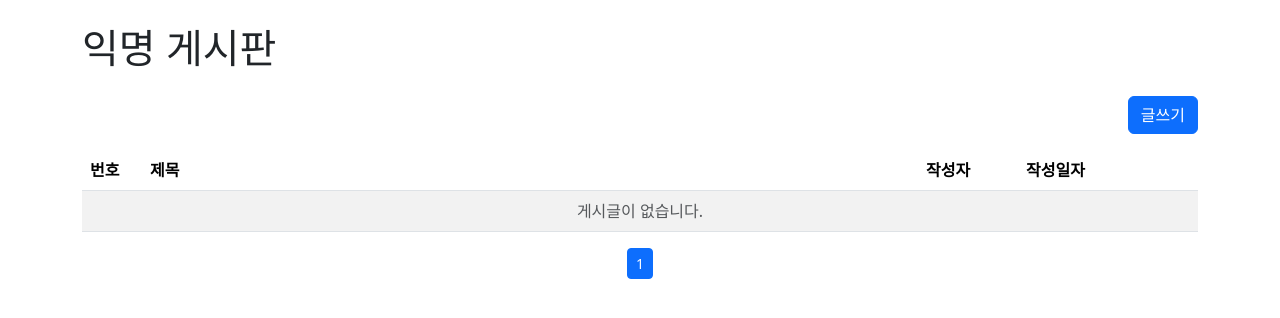
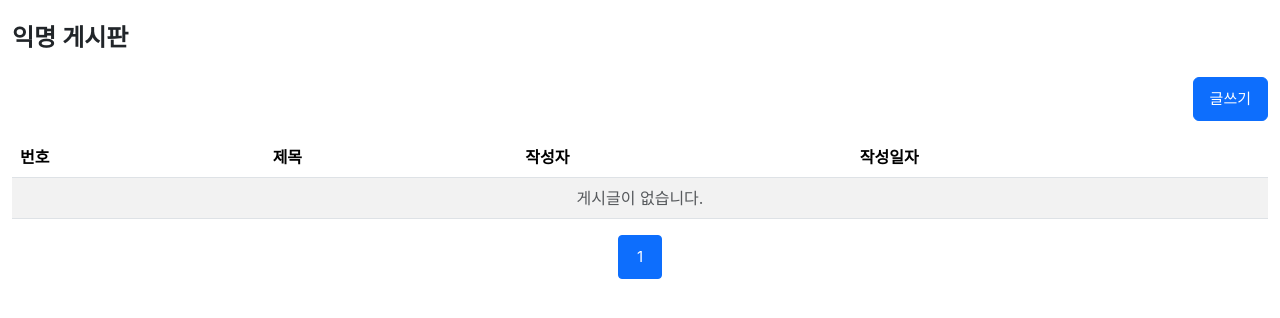
Before and after one commit to shhan1324/TestSvr, a Flask app: page / in a window 1280 px wide. Shown: the top 318 px of the page. Run offline with Flask 3, Linux system fonts and the light colour scheme.

Commit message:
Update index.html

```diff
--- a/templates/index.html
+++ b/templates/index.html
@@ -2,9 +2,11 @@
 <html lang="ko">
 <head>
   <meta charset="UTF-8">
-  <meta name="viewport" content="width=device-width, initial-scale=1.0">
+  <meta name="viewport" content="width=device-width, initial-scale=1.0, maximum-scale=5.0">
+  <meta name="theme-color" content="#0d6efd">
   <title>익명 게시판</title>
   <link href="https://cdn.jsdelivr.net/npm/bootstrap@5.3.2/dist/css/bootstrap.min.css" rel="stylesheet">
+  <link rel="stylesheet" href="{{ url_for('static', filename='css/board.css') }}">
 </head>
 <body>
   <div class="container py-4">
@@ -15,17 +17,19 @@
       <a href="/write" class="btn btn-primary">글쓰기</a>
     </div>
 
+    <div class="table-wrap">
       <table class="table table-striped table-hover">
         <thead>
           <tr>
-          <th style="width:60px">번호</th>
+            <th>번호</th>
             <th>제목</th>
-          <th style="width:100px">작성자</th>
-          <th style="width:180px">작성일자</th>
+            <th>작성자</th>
+            <th>작성일자</th>
           </tr>
         </thead>
         <tbody id="postsBody"></tbody>
       </table>
+    </div>
 
     <div id="pageIndicator" class="d-flex justify-content-center gap-1 flex-wrap my-3"></div>
   </div>
@@ -52,7 +56,7 @@
           const posts = data.posts || [];
           const tbody = document.getElementById("postsBody");
           tbody.innerHTML = posts.map(p =>
-            "<tr><td>" + p.number + "</td><td><a href=\"/post/" + p.id + "\">" + escapeHtml(p.title) + "</a></td><td>" +
+            "<tr><td>" + p.number + "</td><td class=\"post-title\"><a href=\"/post/" + p.id + "\">" + escapeHtml(p.title) + "</a></td><td>" +
             escapeHtml(p.author) + "</td><td>" + escapeHtml(p.created_at) + "</td></tr>"
           ).join("") || "<tr><td colspan=\"4\" class=\"text-center text-muted\">게시글이 없습니다.</td></tr>";
 
```
Lines whose indentation alone changed are shown as unchanged.
